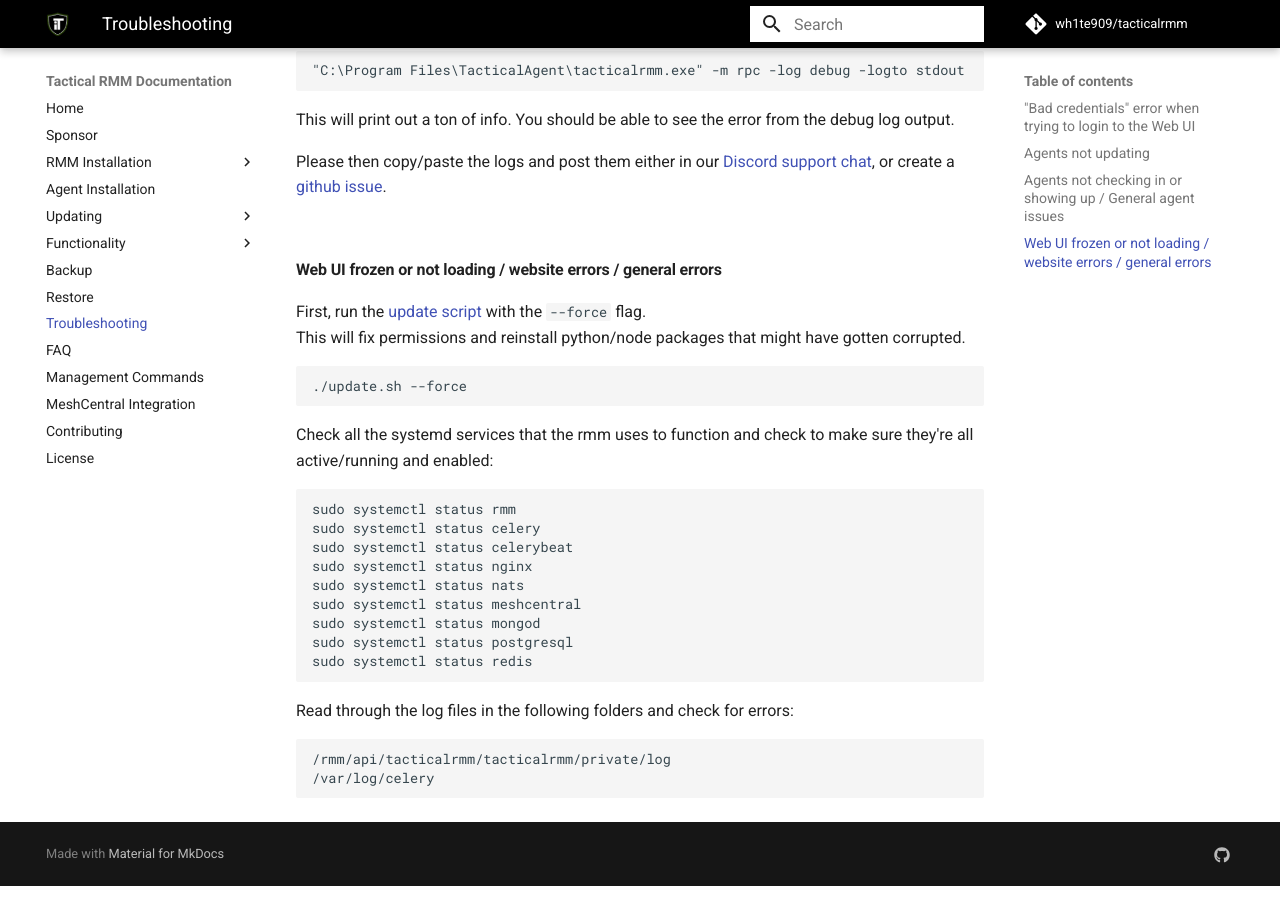
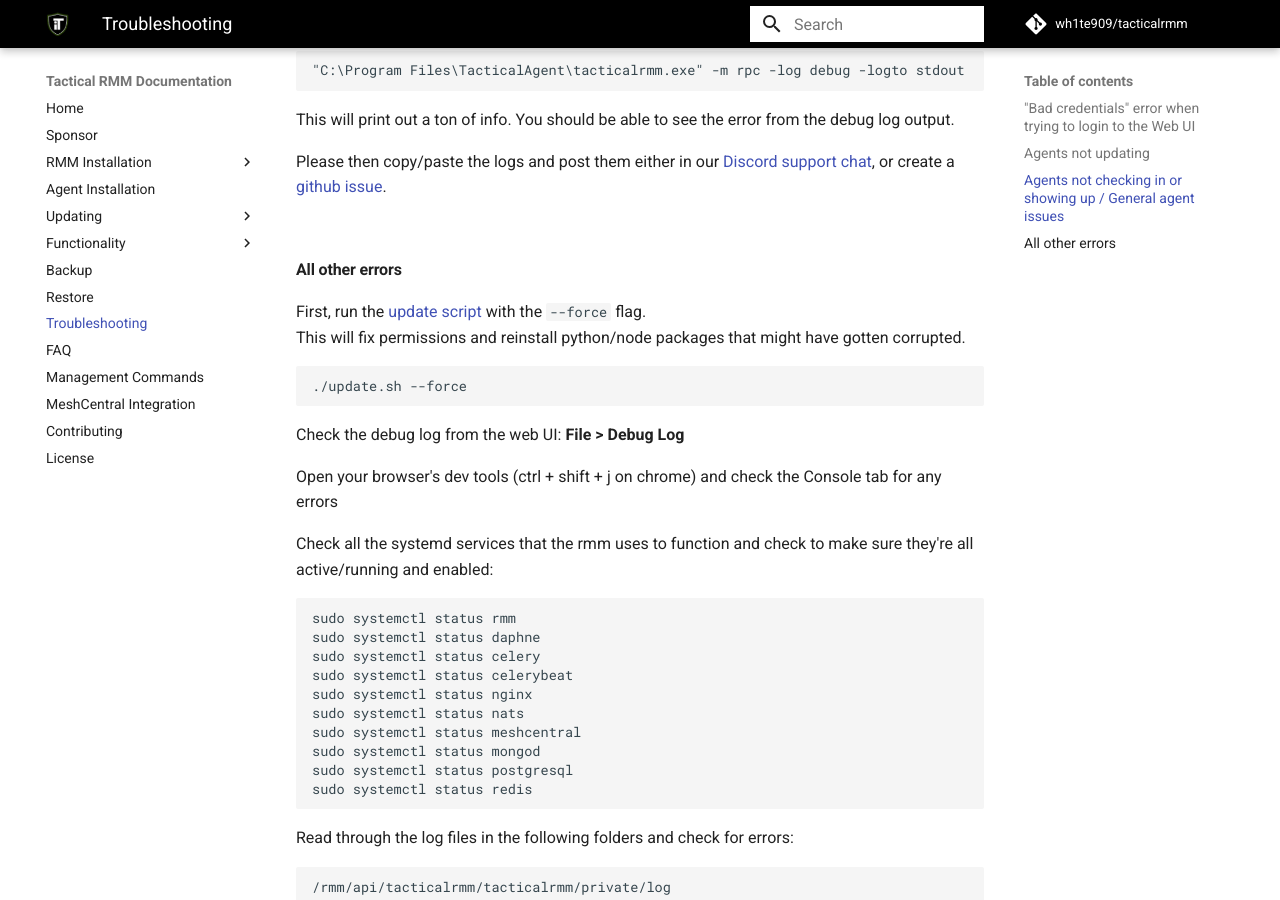
Before and after one commit to amidaware/trmm-docs, an MkDocs documentation site: the page built from docs/docs/troubleshooting.md, in a window 1280 px wide and 900 px high, scrolled down 1290 px. Built offline with MkDocs 1.6.1 and Material for MkDocs 9.7.7, drawn with Linux system fonts in a browser that asks for light colours; comment, search, counter and statistics services are not loaded.

Commit message:
update docs

````diff
--- a/docs/docs/troubleshooting.md
+++ b/docs/docs/troubleshooting.md
@@ -53,7 +53,7 @@
 
 <br/>
 
-#### Web UI frozen or not loading / website errors / general errors
+#### All other errors
 
 First, run the [update script](update_server.md#updating-to-the-latest-rmm-version) with the `--force` flag. <br/>This will fix permissions and reinstall python/node packages that might have gotten corrupted.
 
@@ -61,10 +61,15 @@
 ./update.sh --force
 ```
 
+Check the debug log from the web UI: **File > Debug Log**
+
+Open your browser's dev tools (ctrl + shift + j on chrome) and check the Console tab for any errors
+
 Check all the systemd services that the rmm uses to function and check to make sure they're all active/running and enabled:
 
 ```bash
 sudo systemctl status rmm
+sudo systemctl status daphne
 sudo systemctl status celery
 sudo systemctl status celerybeat
 sudo systemctl status nginx
````
